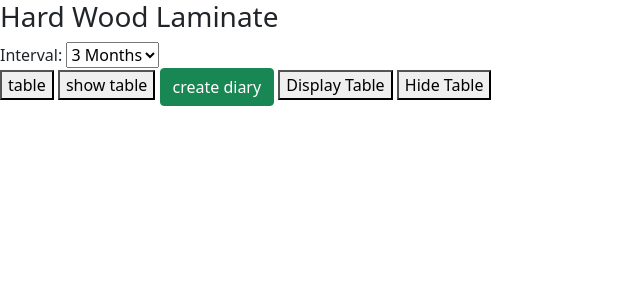
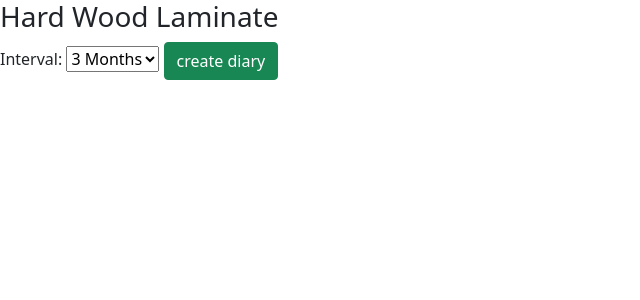
Before and after one commit to jaybee291998/django-finance-app, a Django app: page /diary/diary_list in a window 1280 px wide. Shown: the top 300 px of the page, without its empty margins (0-640 px from the left). Run offline with Django 3.2, Linux system fonts and the light colour scheme; a user stored in the database is signed in.

Commit message:
Update diary_list.html

```diff
--- a/templates/diary/diary_list.html
+++ b/templates/diary/diary_list.html
@@ -4,7 +4,7 @@
 {% endblock %}
 {% block content %}
 	<h3>Hard Wood Laminate</h3>
-	<div id="interval-div">
+	<div id="list">
 		<label for="interval">Interval:</label>
 		<select id="interval" onchange="get_data(this)">
 		    <option value=93>3 Months</option>
@@ -13,19 +13,18 @@
 		    <option value=744>2 Years</option>
 		    <option value=1116>3 Years</option>
 		</select>
+		<a href="{{diary_create}}" class="btn btn-success" id="create-diary-btn">create diary</a>
+		<div id="table-div">
 		</div>
-	<div id="control-div">
-		<button onclick="createTable(this)">table</button>
-		<button onclick="displayDiaryList(this)" id="show-table-btn">show table</button>
-		<a href="{{diary_create}}" class="btn btn-success" id="create-diary-btn">create diary</a>
+	</div>
 
-		<button onclick="displayDiaryList(this)">Display Table</button>
-		<button onclick="hideDiaryList(this)">Hide Table</button>
-	</div>
+	<div id="detail">
+		<!-- display list -->
+		<button onclick="displayList(this)" id="show-table-btn">show table</button>
 		<div id="content-div">
 		</div>
-	<div id="table-div">
 	</div>
+
 	<script>
 		let diary_data = [];
 		let filteredData = [];
@@ -44,18 +43,27 @@
 			// the index of the selected element
 			selected_index = e.srcElement.parentNode.id;
 			displayContent(diary_data[selected_index]);
-			// hide the table
-			tableDiv.style.display = "none";
-			showTableBtn.style.display = "inline";
-			contentDiv.style.display = "block";
+
+			// display detail
+			displayDetails();
 		}
 
-		const displayDiaryList = () => setElementsDisplay(diaryListComponents, 'block');
+		const displayList = () => {
+			listDiv.style.display = "block";
 
-		const hideDiaryList = () => setElementsDisplay(diaryListComponents, 'none');
+			// hide detail
+			detailDiv.style.display = "none";
+		}
+
+		const displayDetail = () => {
+			detailDiv.style.display = "block";
+
+			// hide list
+			listDiv.style.display = "none";
+		}
 
 		const setElementsDisplay = (elements, display_type) => {
-			elements.forEach((element) => {element.style.display = display_type})
+			elements.forEach((element) => element.style.display = display_type)
 		}
 
 		const displayContent = (content) => {
@@ -110,5 +118,10 @@
 
 		const contentDiv = document.getElementById("content-div");
 		const showTableBtn = document.getElementById("show-table-btn");
+
+		const listDiv = document.getElementById("list");
+		const detailDiv = document.getElementById("detail");
+
+		createTable();
 	</script>
 {% endblock %}
```
Lines whose indentation alone changed are shown as unchanged.
